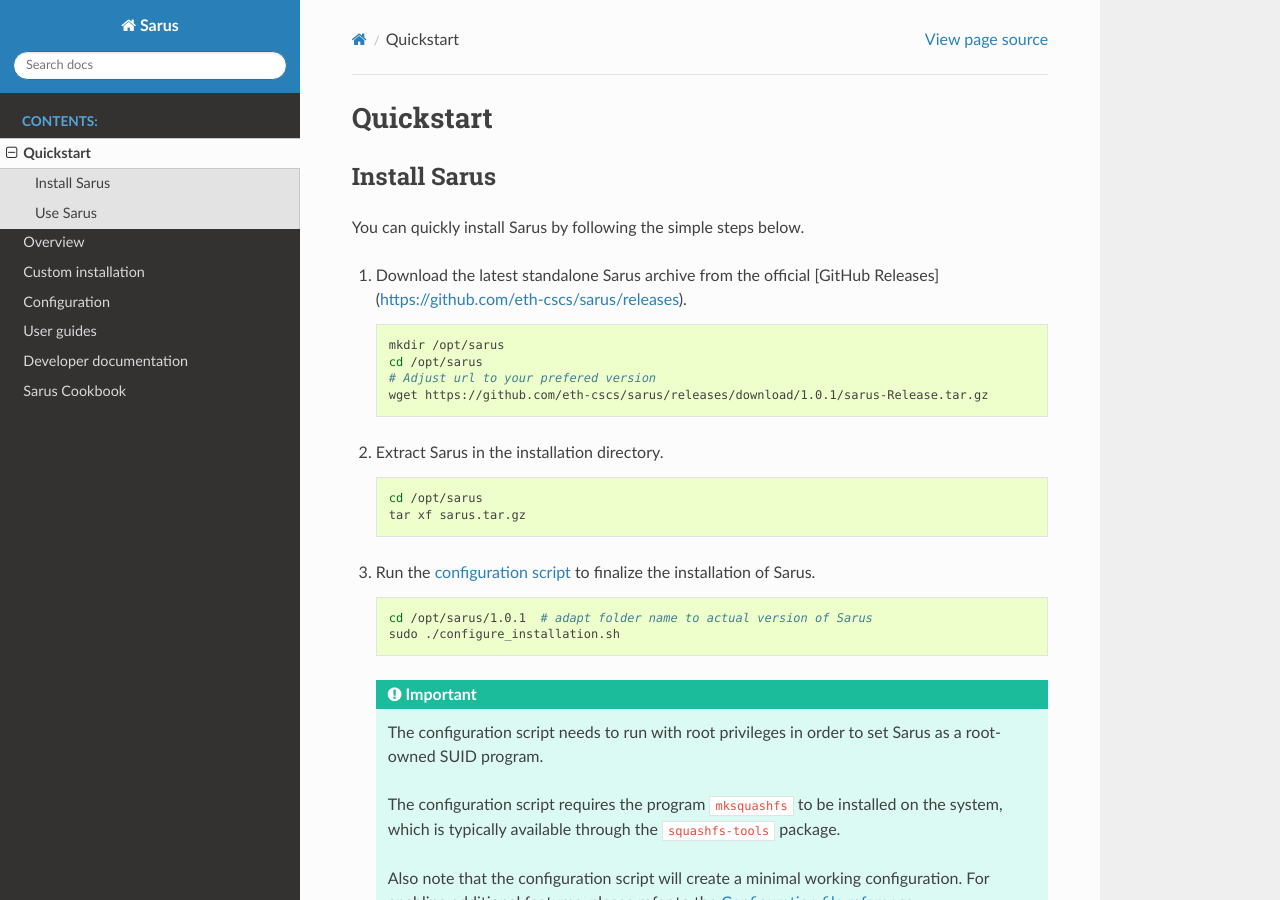
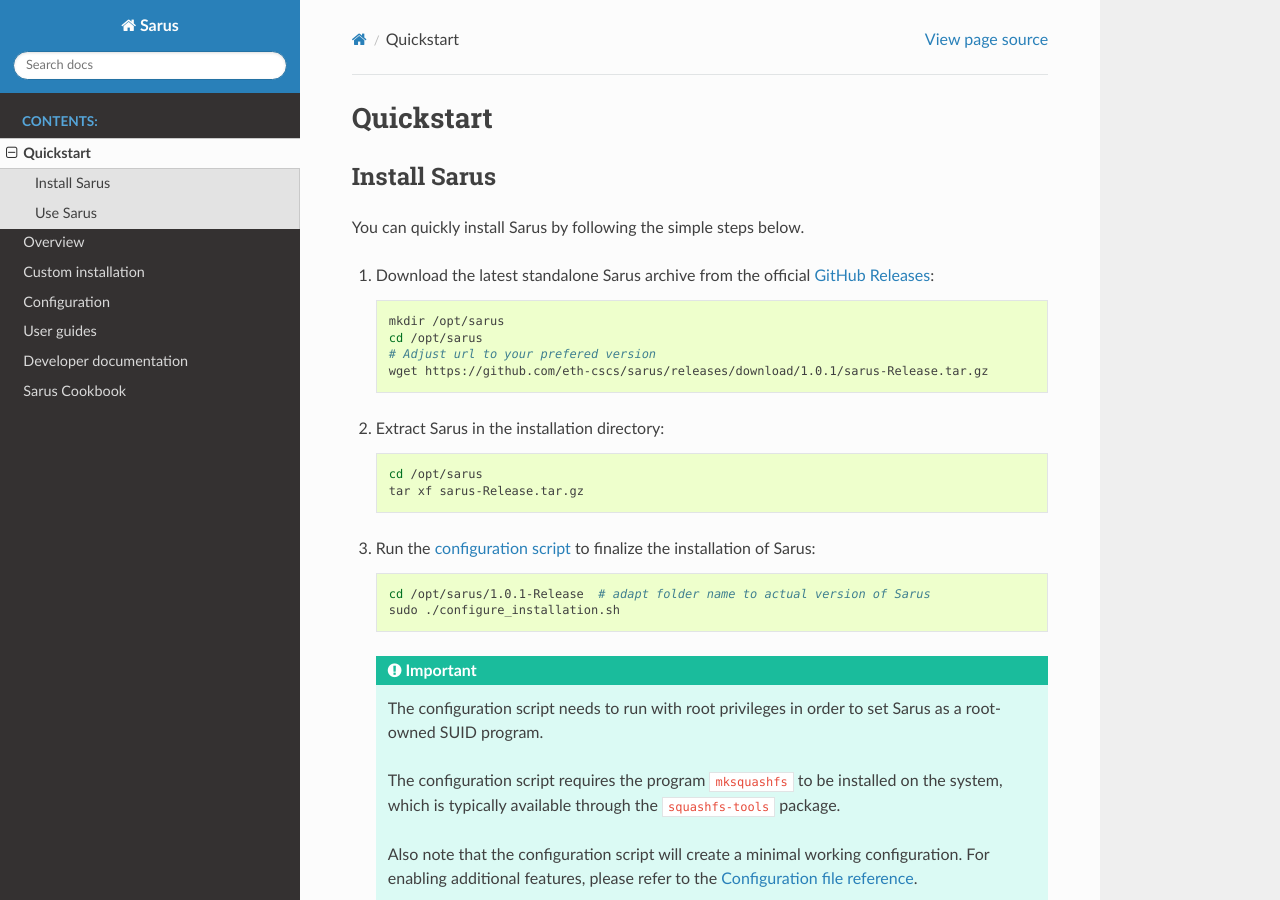
Before and after one commit to eth-cscs/sarus, a Sphinx documentation site: the page built from doc/quickstart/quickstart.rst, in a window 1280 px wide and 900 px high. Built offline with Sphinx 7.4.7 and the Read the Docs theme 2.0.0, drawn with Linux system fonts in a browser that asks for light colours.

Commit message:
Updated quickstart documentation

```diff
--- a/doc/quickstart/quickstart.rst
+++ b/doc/quickstart/quickstart.rst
@@ -8,7 +8,7 @@
 
 You can quickly install Sarus by following the simple steps below.
 
-1. Download the latest standalone Sarus archive from the official [GitHub Releases](https://github.com/eth-cscs/sarus/releases).
+1. Download the latest standalone Sarus archive from the official `GitHub Releases <https://github.com/eth-cscs/sarus/releases>`_:
 
    .. code-block:: bash
 
@@ -17,19 +17,19 @@
        # Adjust url to your prefered version
        wget https://github.com/eth-cscs/sarus/releases/download/1.0.1/sarus-Release.tar.gz
 
-2. Extract Sarus in the installation directory.
+2. Extract Sarus in the installation directory:
 
    .. code-block:: bash
 
        cd /opt/sarus
-       tar xf sarus.tar.gz
+       tar xf sarus-Release.tar.gz
 
 3. Run the :ref:`configuration script <configure-installation-script>` to
-   finalize the installation of Sarus.
+   finalize the installation of Sarus:
 
    .. code-block:: bash
 
-       cd /opt/sarus/1.0.1  # adapt folder name to actual version of Sarus
+       cd /opt/sarus/1.0.1-Release  # adapt folder name to actual version of Sarus
        sudo ./configure_installation.sh
 
    .. important::
```
